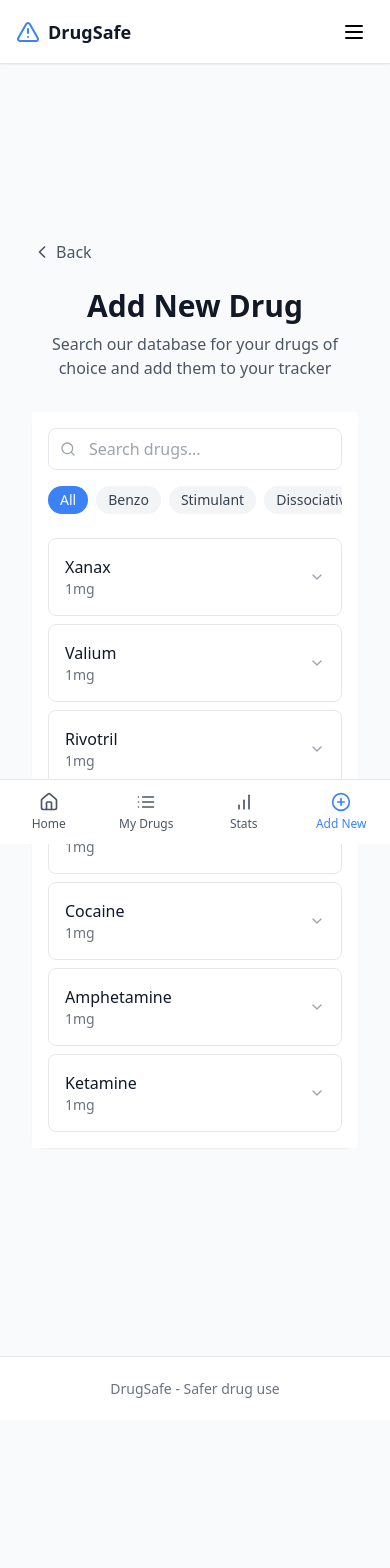
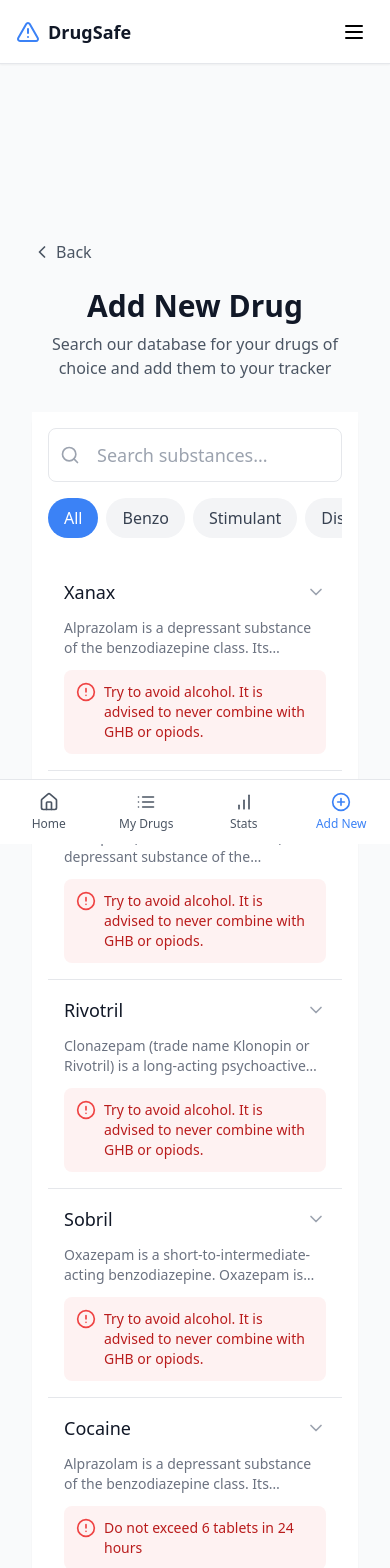
Before and after one commit to passord123/drugsafer, a React (Create React App) app: page /add in a window 390 px wide. Shown: the top 1568 px of the page. Before the commit the page ends 1420 px from the top, so only its background shows below. Built offline with nearby package versions, Linux system fonts and the light colour scheme; the HTML template or start-up script is replaced by a standard one.

Commit message:
More mobile testing

```diff
--- a/src/components/DrugForm.js
+++ b/src/components/DrugForm.js
@@ -1,7 +1,21 @@
-import React, { useState, useMemo } from 'react';
+import React, { useState, useMemo, useEffect } from 'react';
 import { Search, ChevronDown, X, Plus, AlertCircle } from 'lucide-react';
 
+const useIsMobile = () => {
+  const [isMobile, setIsMobile] = useState(false);
+
+  useEffect(() => {
+    const checkMobile = () => setIsMobile(window.innerWidth <= 768);
+    checkMobile();
+    window.addEventListener('resize', checkMobile);
+    return () => window.removeEventListener('resize', checkMobile);
+  }, []);
+
+  return isMobile;
+};
+
 const DrugForm = ({ onAdd, defaultDrugs = [] }) => {
+  const isMobile = useIsMobile();
   const [searchQuery, setSearchQuery] = useState('');
   const [selectedCategory, setSelectedCategory] = useState('all');
   const [showModal, setShowModal] = useState(false);
@@ -18,14 +32,12 @@ const DrugForm = ({ onAdd, defaultDrugs = [] }) => {
   });
 
   const categories = useMemo(() => {
-    const drugsArray = Array.isArray(defaultDrugs) ? defaultDrugs : [];
-    const cats = new Set(drugsArray.map(drug => drug.category || 'Uncategorized'));
-    return ['all', ...Array.from(cats)];
+    const uniqueCats = new Set(defaultDrugs.map(drug => drug.category));
+    return ['all', ...Array.from(uniqueCats)];
   }, [defaultDrugs]);
 
   const filteredDrugs = useMemo(() => {
-    const drugsArray = Array.isArray(defaultDrugs) ? defaultDrugs : [];
-    return drugsArray.filter(drug => {
+    return defaultDrugs.filter(drug => {
       const matchesSearch = drug.name.toLowerCase().includes(searchQuery.toLowerCase()) ||
         drug.description?.toLowerCase().includes(searchQuery.toLowerCase());
       const matchesCategory = selectedCategory === 'all' || drug.category === selectedCategory;
@@ -35,10 +47,10 @@ const DrugForm = ({ onAdd, defaultDrugs = [] }) => {
 
   const handleDrugSelect = (drug) => {
     setSelectedDrug(drug);
-    setCustomDosage(drug.dosage?.split(' ')[0] || '');
-    setDosageUnit(drug.dosage?.split(' ')[1] || 'mg');
-    setWaitingPeriod(drug.minTimeBetweenDoses || 4);
-    setMaxDailyDoses(drug.maxDailyDoses || 4);
+    setCustomDosage(drug.settings?.defaultDosage || drug.dosage?.split(' ')[0] || '');
+    setDosageUnit(drug.settings?.defaultDosageUnit || drug.dosageUnit || 'mg');
+    setWaitingPeriod(drug.settings?.minTimeBetweenDoses || 4);
+    setMaxDailyDoses(drug.settings?.maxDailyDoses || 4);
     setShowModal(true);
   };
 
@@ -48,7 +60,6 @@ const DrugForm = ({ onAdd, defaultDrugs = [] }) => {
       return;
     }
 
-    if (selectedDrug) {
     onAdd({
       ...selectedDrug,
       id: Date.now(),
@@ -60,27 +71,15 @@ const DrugForm = ({ onAdd, defaultDrugs = [] }) => {
           amount: customDosage,
           unit: dosageUnit
         },
-          features: {
-            ...features,
-            doseTracking: true,
-            interactionChecking: true,
-            adherenceTracking: true
-          },
-          ...(features.timingRestrictions && {
-            minTimeBetweenDoses: Number(waitingPeriod)
-          }),
-          ...(features.dailyLimits && {
-            maxDailyDoses: Number(maxDailyDoses)
-          }),
-          ...(features.supplyManagement && {
+        features,
+        minTimeBetweenDoses: Number(waitingPeriod),
+        maxDailyDoses: Number(maxDailyDoses),
         currentSupply: Number(initialSupply)
-          })
       }
     });
     setShowModal(false);
     setSelectedDrug(null);
     setSearchQuery('');
-    }
   };
 
   const handleAddCustomDrug = () => {
@@ -88,130 +87,142 @@ const DrugForm = ({ onAdd, defaultDrugs = [] }) => {
       id: Date.now(),
       name: searchQuery,
       category: 'Custom',
-      description: 'Custom medication'
+      description: 'Custom substance',
+      warnings: "Please research appropriate dosage and safety information for this substance"
     };
     handleDrugSelect(customDrug);
   };
 
-  const SettingField = ({ label, checked, onToggle, children }) => (
-    <div className="space-y-2">
-      <div className="flex justify-between items-center">
-        <label className="block text-sm font-medium text-gray-700">
-          {label}
-        </label>
-        <label className="flex items-center space-x-2 cursor-pointer">
-          <input
-            type="checkbox"
-            checked={checked}
-            onChange={(e) => onToggle(e.target.checked)}
-            className="w-4 h-4 rounded border-gray-300 text-blue-500 focus:ring-blue-500"
-          />
-          <span className="text-sm text-gray-600">Enable</span>
-        </label>
-      </div>
-      {checked && children}
-    </div>
-  );
-
-  return (
-    <div className="drug-form bg-white p-4 sm:p-6 overflow-hidden">
-      {/* Search and Category Selection */}
-      <div className="space-y-4">
+  const renderSearchBar = () => (
     <div className="relative">
-          <Search className="absolute left-3 top-1/2 transform -translate-y-1/2 text-gray-400 w-4 h-4" />
+      <Search className={`absolute left-3 top-1/2 -translate-y-1/2 text-gray-400 ${isMobile ? 'w-5 h-5' : 'w-4 h-4'}`} />
       <input
         type="text"
         value={searchQuery}
         onChange={(e) => setSearchQuery(e.target.value)}
-            placeholder="Search drugs..."
-            className="w-full pl-10 pr-4 py-2 border rounded-lg focus:outline-none focus:ring-2 focus:ring-blue-500"
+        placeholder="Search substances..."
+        className={`w-full border rounded-lg focus:ring-2 focus:ring-blue-500 ${
+          isMobile ? 'pl-12 pr-12 py-3 text-lg' : 'pl-10 pr-4 py-2'
+        }`}
       />
       {searchQuery && (
         <button
           onClick={() => setSearchQuery('')}
-              className="absolute right-3 top-1/2 transform -translate-y-1/2 text-gray-400 hover:text-gray-600"
+          className={`absolute right-3 top-1/2 -translate-y-1/2 text-gray-400 hover:text-gray-600 ${
+            isMobile ? 'p-2' : ''
+          }`}
         >
-              <X className="w-4 h-4" />
+          <X className={`${isMobile ? 'w-5 h-5' : 'w-4 h-4'}`} />
         </button>
       )}
     </div>
+  );
 
-        <div className="flex gap-2 overflow-x-auto pb-2 no-scrollbar">
+  const renderCategories = () => (
+    <div className={`flex gap-2 overflow-x-auto ${isMobile ? 'pb-2 scrollbar-hide' : 'pb-2 no-scrollbar'}`}>
       {categories.map(category => (
         <button
           key={category}
           onClick={() => setSelectedCategory(category)}
-              className={`px-3 py-1 rounded-full text-sm whitespace-nowrap flex-shrink-0 ${
+          className={`whitespace-nowrap ${
             selectedCategory === category
               ? 'bg-blue-500 text-white'
               : 'bg-gray-100 text-gray-700 hover:bg-gray-200'
+          } ${
+            isMobile ? 'px-4 py-2 text-base rounded-full' : 'px-3 py-1 text-sm rounded-full'
           }`}
         >
           {category.charAt(0).toUpperCase() + category.slice(1)}
         </button>
       ))}
     </div>
+  );
 
-        {/* Drug List */}
-        <div className="mt-4 space-y-2">
+  const renderDrugList = () => (
+    <div className={isMobile ? "divide-y" : "mt-4 space-y-2"}>
       {filteredDrugs.map(drug => (
         <div
           key={drug.id}
           onClick={() => handleDrugSelect(drug)}
-              className="p-4 border rounded-lg cursor-pointer hover:border-blue-500 hover:bg-blue-50 transition-all duration-200"
+          className={`${
+            isMobile
+              ? "w-full p-4 text-left hover:bg-gray-50 transition-colors"
+              : "p-4 border rounded-lg cursor-pointer hover:border-blue-500 hover:bg-blue-50 transition-all"
+          }`}
         >
+          <div className="space-y-3">
             <div className="flex justify-between items-center">
-                <div>
-                  <h3 className="font-medium text-gray-900">{drug.name}</h3>
-                  <p className="text-sm text-gray-500">{drug.dosage}</p>
+              <h3 className={`font-medium text-gray-900 ${isMobile ? 'text-lg' : ''}`}>
+                {drug.name}
+              </h3>
+              <ChevronDown className={`text-gray-400 ${isMobile ? 'w-5 h-5' : 'w-4 h-4'}`} />
             </div>
-                <ChevronDown className="w-4 h-4 text-gray-400" />
-              </div>
+
+            {!isMobile && (
+              <div className="bg-gray-50 px-3 py-2 rounded">
+                <p className="text-sm font-medium text-gray-700 mb-2">Dosage Guidelines:</p>
+                {drug.instructions && drug.instructions.split('\n').map((line, index) => (
+                  <div key={index} className="flex flex-wrap gap-2">
+                    {line.split(',').map((dose, i) => (
+                      <span key={i} className="bg-blue-50 text-blue-700 px-2 py-1 rounded text-sm">
+                        {dose.trim()}
+                      </span>
+                    ))}
                   </div>
                 ))}
+              </div>
+            )}
 
-          {searchQuery && filteredDrugs.length === 0 && (
-            <div className="text-center py-8">
-              <p className="text-gray-500 mb-4">No medications found matching your search</p>
-              <button
-                onClick={handleAddCustomDrug}
-                className="inline-flex items-center px-4 py-2 bg-blue-500 text-white rounded-lg hover:bg-blue-600"
-              >
-                <Plus className="w-4 h-4 mr-2" />
-                Add "{searchQuery}" as Custom Medication
-              </button>
+            <p className={`text-gray-500 ${isMobile ? 'text-sm line-clamp-2' : 'text-sm'}`}>
+              {drug.description}
+            </p>
+
+            {drug.warnings && (
+              <div className={`flex items-start gap-2 ${isMobile ? 'bg-red-50 p-3 rounded-lg' : 'text-red-600'}`}>
+                <AlertCircle className={`flex-shrink-0 ${isMobile ? 'w-5 h-5 text-red-500' : 'w-4 h-4 mt-0.5'}`} />
+                <p className={`text-sm ${isMobile ? 'text-red-700' : ''}`}>{drug.warnings}</p>
               </div>
             )}
           </div>
         </div>
+      ))}
+    </div>
+  );
 
-      {/* Drug Configuration Modal */}
-      {showModal && selectedDrug && (
-        <div className="fixed inset-0 bg-black bg-opacity-50 flex items-center justify-center p-4 z-50">
-          <div className="bg-white rounded-lg w-full max-w-md max-h-[90vh] overflow-y-auto">
-            <div className="sticky top-0 bg-white border-b p-4 flex justify-between items-center">
-              <h2 className="text-xl font-semibold">{selectedDrug.name}</h2>
+  const renderModal = () => {
+    if (!showModal || !selectedDrug) return null;
+
+    return (
+      <div className="fixed inset-0 bg-black bg-opacity-50 z-50">
+        <div className={`bg-white ${
+          isMobile
+            ? 'fixed inset-x-0 bottom-0 rounded-t-3xl max-h-[90vh]'
+            : 'rounded-lg w-full max-w-md max-h-[90vh] m-auto mt-[10vh]'
+        } overflow-y-auto`}>
+          <div className="sticky top-0 bg-white border-b p-4 flex items-center justify-between">
+            <h2 className="text-xl font-bold">{selectedDrug.name}</h2>
             <button
-                onClick={() => {
-                  setShowModal(false);
-                  setSelectedDrug(null);
-                }}
+              onClick={() => setShowModal(false)}
               className="p-2 hover:bg-gray-100 rounded-full"
             >
-                <X className="w-5 h-5" />
+              <X className={`${isMobile ? 'w-6 h-6' : 'w-5 h-5'}`} />
             </button>
           </div>
 
           <div className="p-4 space-y-6">
-              {/* Default Dosage */}
-              <div className="space-y-2">
-                <label className="text-sm font-medium text-gray-700">Default Dosage</label>
+            {/* Form fields are the same for both mobile and desktop */}
+            <div className="space-y-4">
+              <label className={`block font-medium ${isMobile ? 'text-base' : 'text-sm'} text-gray-700`}>
+                Standard Dose
+              </label>
               <div className="flex gap-2">
                 <input
                   type="number"
                   value={customDosage}
                   onChange={(e) => setCustomDosage(e.target.value)}
-                    className="flex-1 px-3 py-2 border rounded-lg focus:ring-2 focus:ring-blue-500"
+                  className={`flex-1 border rounded-lg focus:ring-2 focus:ring-blue-500 ${
+                    isMobile ? 'px-4 py-3 text-lg' : 'px-3 py-2'
+                  }`}
                   placeholder="Amount"
                   min="0"
                   step="any"
@@ -219,7 +230,9 @@ const DrugForm = ({ onAdd, defaultDrugs = [] }) => {
                 <select
                   value={dosageUnit}
                   onChange={(e) => setDosageUnit(e.target.value)}
-                    className="px-3 py-2 border rounded-lg focus:ring-2 focus:ring-blue-500"
+                  className={`border rounded-lg focus:ring-2 focus:ring-blue-500 ${
+                    isMobile ? 'px-4 py-3 text-lg' : 'px-3 py-2'
+                  }`}
                 >
                   <option value="mg">mg</option>
                   <option value="ml">ml</option>
@@ -229,72 +242,15 @@ const DrugForm = ({ onAdd, defaultDrugs = [] }) => {
               </div>
             </div>
 
-              {/* Daily Limits Setting */}
-              <SettingField
-                label="Daily Dose Limits"
-                checked={features.dailyLimits}
-                onToggle={(checked) => setFeatures(prev => ({
-                  ...prev,
-                  dailyLimits: checked
-                }))}
-              >
-                <input
-                  type="number"
-                  value={maxDailyDoses}
-                  onChange={(e) => setMaxDailyDoses(e.target.value)}
-                  className="w-full px-3 py-2 border rounded-lg focus:ring-2 focus:ring-blue-500"
-                  min="1"
-                  placeholder="Maximum doses per day"
-                />
-              </SettingField>
+            {/* Similar pattern for other form fields */}
 
-              {/* Timing Restrictions Setting */}
-              <SettingField
-                label="Timing Restrictions"
-                checked={features.timingRestrictions}
-                onToggle={(checked) => setFeatures(prev => ({
-                  ...prev,
-                  timingRestrictions: checked
-                }))}
-              >
-                <input
-                  type="number"
-                  value={waitingPeriod}
-                  onChange={(e) => setWaitingPeriod(e.target.value)}
-                  className="w-full px-3 py-2 border rounded-lg focus:ring-2 focus:ring-blue-500"
-                  min="0"
-                  step="0.5"
-                  placeholder="Hours between doses"
-                />
-              </SettingField>
-
-              {/* Supply Management Setting */}
-              <SettingField
-                label="Supply Management"
-                checked={features.supplyManagement}
-                onToggle={(checked) => setFeatures(prev => ({
-                  ...prev,
-                  supplyManagement: checked
-                }))}
-              >
-                <input
-                  type="number"
-                  value={initialSupply}
-                  onChange={(e) => setInitialSupply(e.target.value)}
-                  className="w-full px-3 py-2 border rounded-lg focus:ring-2 focus:ring-blue-500"
-                  min="0"
-                  placeholder="Initial supply amount"
-                />
-              </SettingField>
-
-              {/* Warning information if available */}
             {selectedDrug.warnings && (
-                <div className="bg-red-50 p-4 rounded-lg">
-                  <div className="flex items-center space-x-2">
-                    <AlertCircle className="w-5 h-5 text-red-500" />
-                    <label className="text-sm font-medium text-red-700">Important Safety Information</label>
+              <div className="bg-red-50 p-4 rounded-lg space-y-2">
+                <div className="flex items-center gap-2">
+                  <AlertCircle className={`text-red-500 ${isMobile ? 'w-6 h-6' : 'w-5 h-5'}`} />
+                  <h3 className="font-medium text-red-900">Safety Warning</h3>
                 </div>
-                  <p className="text-red-700 mt-1">{selectedDrug.warnings}</p>
+                <p className="text-red-800">{selectedDrug.warnings}</p>
               </div>
             )}
           </div>
@@ -302,23 +258,34 @@ const DrugForm = ({ onAdd, defaultDrugs = [] }) => {
           <div className="sticky bottom-0 bg-white border-t p-4 flex gap-3">
             <button
               onClick={handleAddDrug}
-                className="flex-1 bg-blue-500 text-white px-4 py-2 rounded-lg hover:bg-blue-600"
+              className={`flex-1 bg-blue-500 text-white rounded-lg hover:bg-blue-600 ${
+                isMobile ? 'px-4 py-3 text-lg font-medium' : 'px-4 py-2'
+              }`}
             >
-                Add Medication
+              Add Substance
             </button>
             <button
-                onClick={() => {
-                  setShowModal(false);
-                  setSelectedDrug(null);
-                }}
-                className="flex-1 bg-gray-100 text-gray-700 px-4 py-2 rounded-lg hover:bg-gray-200"
+              onClick={() => setShowModal(false)}
+              className={`flex-1 bg-gray-100 text-gray-700 rounded-lg hover:bg-gray-200 ${
+                isMobile ? 'px-4 py-3 text-lg font-medium' : 'px-4 py-2'
+              }`}
             >
               Cancel
             </button>
           </div>
         </div>
       </div>
-      )}
+    );
+  };
+
+  return (
+    <div className={`drug-form bg-white ${isMobile ? '' : 'p-4 sm:p-6'}`}>
+      <div className={`${isMobile ? 'sticky top-0 bg-white z-10 p-4 space-y-4 border-b' : 'space-y-4'}`}>
+        {renderSearchBar()}
+        {renderCategories()}
+        {renderDrugList()}
+        {renderModal()}
+      </div>
     </div>
   );
 };
--- a/src/data/drugs.json
+++ b/src/data/drugs.json
@@ -6,8 +6,8 @@
     "dosage": "1mg",
     "dosageUnit": "mg",
     "description": "Alprazolam is a depressant substance of the benzodiazepine class. Its characteristic effects include anxiety suppression, sedation, disinhibition, and muscle relaxation.",
-    "instructions": "Threshold: 0.1 - 0.25mg,\nCommon: 0.5 - 1.5mg,\nHeavy: 2mg+",
-    "warnings": "Do not exceed 6 tablets in 24 hours",
+    "instructions": "Light: 0.1 - 0.25mg\nCommon: 0.5 - 1.5mg\nHeavy: 2mg+",
+    "warnings": "Try to avoid alcohol. It is advised to never combine with GHB or opiods.",
     "settings": {
       "defaultDosage": "1",
       "defaultDosageUnit": "mg",
@@ -19,16 +19,16 @@
     "id": "2",
     "name": "Valium",
     "category": "Benzo",
-    "dosage": "1mg",
+    "dosage": "10mg",
     "dosageUnit": "mg",
-    "description": "Alprazolam is a depressant substance of the benzodiazepine class. Its characteristic effects include anxiety suppression, sedation, disinhibition, and muscle relaxation.",
-    "instructions": "Threshold: 0.1 - 0.25mg,\nCommon: 0.5 - 1.5mg,\nHeavy: 2mg+",
-    "warnings": "Do not exceed 6 tablets in 24 hours",
+    "description": "Diazepam (also known as Valium) is a depressant substance of the benzodiazepine class. Its mechanism of action is to increase the effects of the inhibitory neurotransmitter GABA.",
+    "instructions": "Light: 1 - 2.5mg\nCommon: 5 - 15mg\nHeavy: 30mg+",
+    "warnings": "Try to avoid alcohol. It is advised to never combine with GHB or opiods.",
     "settings": {
-      "defaultDosage": "1",
+      "defaultDosage": "10",
       "defaultDosageUnit": "mg",
-      "minTimeBetweenDoses": 4,
-      "maxDailyDoses": 6
+      "minTimeBetweenDoses": 6,
+      "maxDailyDoses": 4
     }
   },
   {
@@ -37,27 +37,27 @@
     "category": "Benzo",
     "dosage": "1mg",
     "dosageUnit": "mg",
-    "description": "Alprazolam is a depressant substance of the benzodiazepine class. Its characteristic effects include anxiety suppression, sedation, disinhibition, and muscle relaxation.",
-    "instructions": "Threshold: 0.1 - 0.25mg,\nCommon: 0.5 - 1.5mg,\nHeavy: 2mg+",
-    "warnings": "Do not exceed 6 tablets in 24 hours",
+    "description": "Clonazepam (trade name Klonopin or Rivotril) is a long-acting psychoactive substance of the benzodiazepine class which produces mainly anxiolytic, but also anticonvulsant, muscle relaxant, amnesic, sedative, depressant and hypnotic effects.",
+    "instructions": "Light: 0.1 - 0.25mg\nCommon: 0.5 - 1mg\nHeavy: 2mg+",
+    "warnings": "Try to avoid alcohol. It is advised to never combine with GHB or opiods.",
     "settings": {
       "defaultDosage": "1",
       "defaultDosageUnit": "mg",
-      "minTimeBetweenDoses": 4,
-      "maxDailyDoses": 6
+      "minTimeBetweenDoses": 8,
+      "maxDailyDoses": 3
     }
   },
   {
     "id": "4",
     "name": "Sobril",
     "category": "Benzo",
-    "dosage": "1mg",
+    "dosage": "45mg",
     "dosageUnit": "mg",
-    "description": "Alprazolam is a depressant substance of the benzodiazepine class. Its characteristic effects include anxiety suppression, sedation, disinhibition, and muscle relaxation.",
-    "instructions": "Threshold: 0.1 - 0.25mg,\nCommon: 0.5 - 1.5mg,\nHeavy: 2mg+",
-    "warnings": "Do not exceed 6 tablets in 24 hours",
+    "description": "Oxazepam is a short-to-intermediate-acting benzodiazepine. Oxazepam is used for the treatment of anxiety, insomnia, and to control symptoms of alcohol withdrawal syndrome. ",
+    "instructions": "Common: 45mg+",
+    "warnings": "Try to avoid alcohol. It is advised to never combine with GHB or opiods.",
     "settings": {
-      "defaultDosage": "1",
+      "defaultDosage": "45",
       "defaultDosageUnit": "mg",
       "minTimeBetweenDoses": 4,
       "maxDailyDoses": 6
```
Lines whose indentation alone changed are shown as unchanged.
